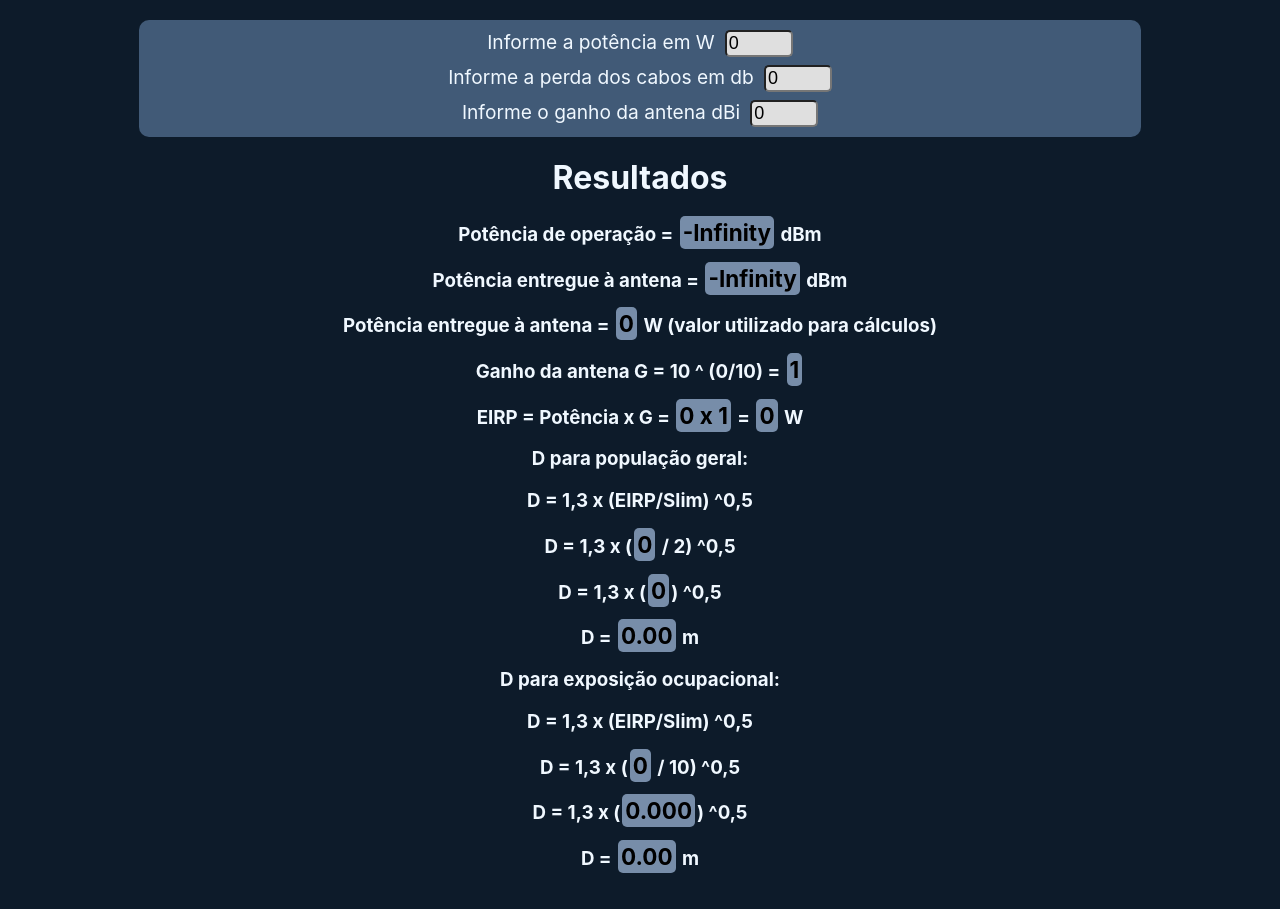
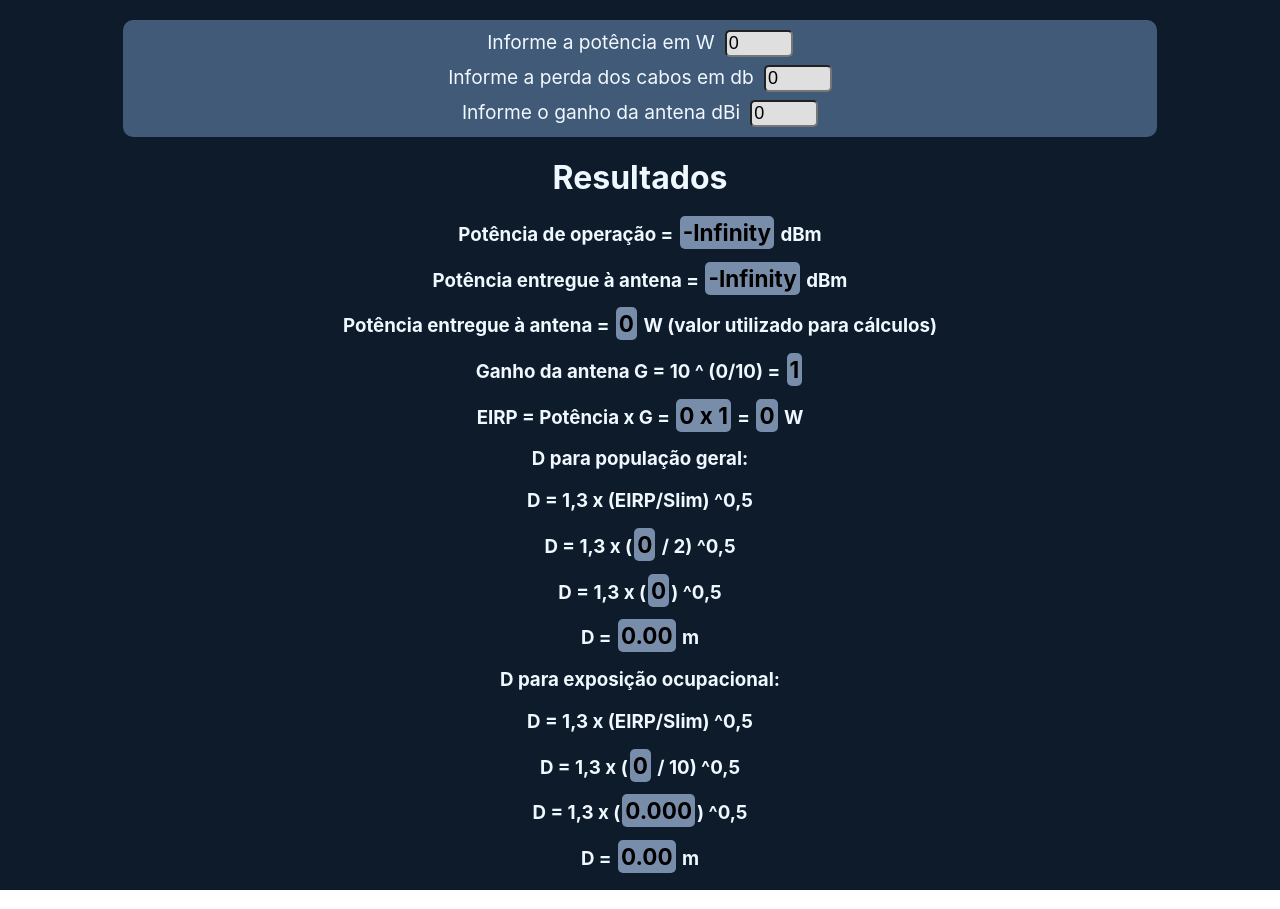
Before and after one commit to leoliveira1911/anatel, a React (Create React App) app: page / in a window 1280 px wide. Built offline with nearby package versions, Linux system fonts and the light colour scheme.

Commit message:
css min height

```diff
--- a/src/components/Style.css
+++ b/src/components/Style.css
@@ -8,10 +8,11 @@ mark {
 
 .layout {
   background-color: #0d1b2a;
+  min-height: 100vh;
   height: min-content;
   margin: 0px;
   color: aliceblue;
-  padding: 20px;
+  padding: 20px 0px 1px 0px;
 }
 
 .box {
```
